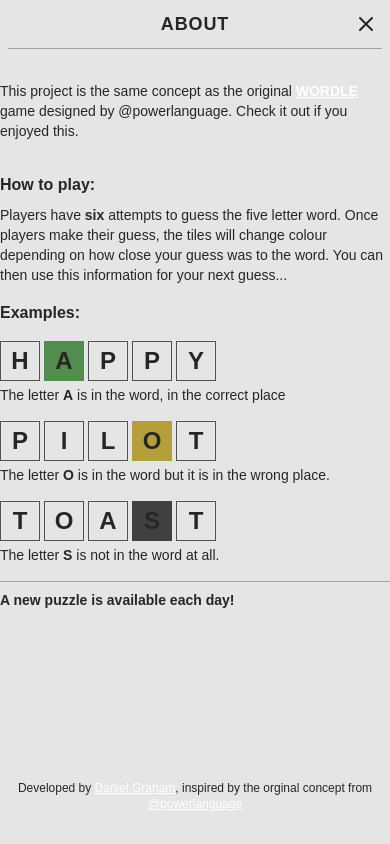
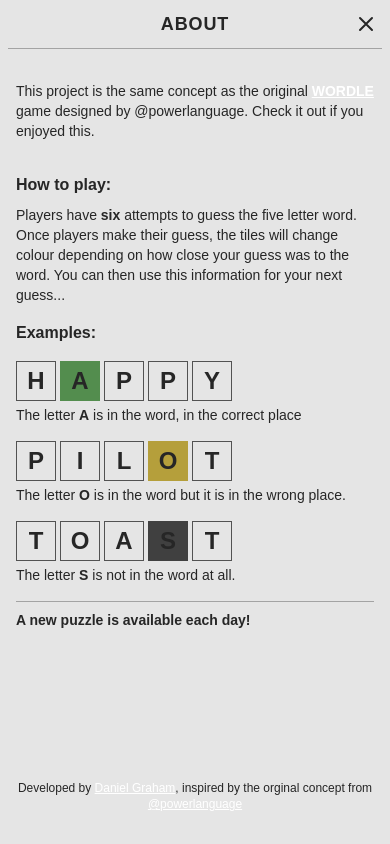
Before and after one commit to dangraham99/word-guesser, a React (Create React App) app: page /about in a window 390 px wide. Built offline with nearby package versions, Linux system fonts and the light colour scheme.

Commit message:
mobile margins

```diff
--- a/src/components/About.jsx
+++ b/src/components/About.jsx
@@ -4,10 +4,10 @@
 
 function About() {
     return (
-        <div className="flex flex-col justify-between h-screen">
+        <div className="flex flex-col justify-between h-screen ">
             <div>
                 <PageHeader title={"About"} />
-                <div className="text-sm">
+                <div className="text-sm mx-4 md:mx-0">
                     <div className="mb-8 text-sm">
                         <p>This project is the same concept as the original <a href="https://www.powerlanguage.co.uk/wordle/" className="font-bold underline text-white">WORDLE</a> game designed by @powerlanguage. Check it out if you enjoyed this.</p>
                     </div>
```
